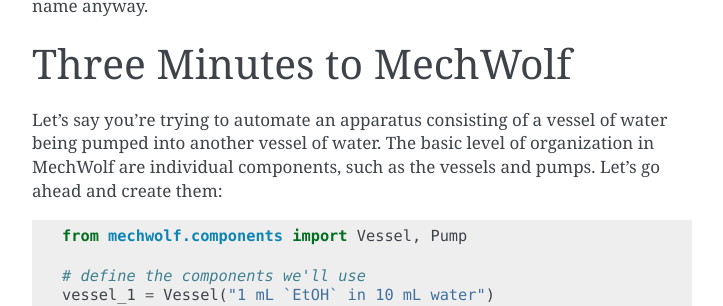
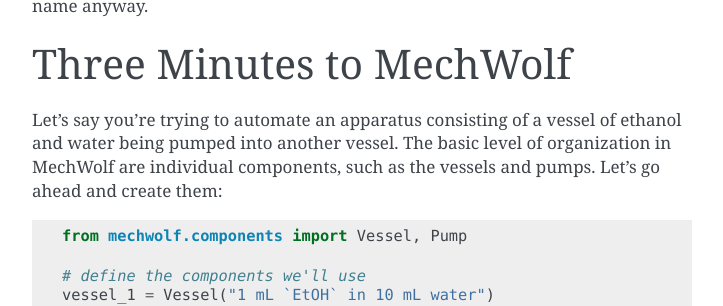
Before and after one commit to MechWolf/MechWolf, a Sphinx documentation site: the page built from docs/source/index.rst, in a window 1280 px wide and 900 px high, scrolled down 751 px. Shown: the part 152-458 px from the top of the window, without its empty margins (388-1111 px from the left). Built offline with Sphinx 7.4.7, drawn with Linux system fonts in a browser that asks for light colours; pages that are not in the unit, such as notebooks, are missing from menus.

Commit message:
Three minute intro text matches code

```diff
--- a/docs/source/index.rst
+++ b/docs/source/index.rst
@@ -36,10 +36,10 @@
 Three Minutes to MechWolf
 =========================
 
-Let's say you're trying to automate an apparatus consisting of a vessel of water
-being pumped into another vessel of water. The basic level of organization in
-MechWolf are individual components, such as the vessels and pumps.
-Let's go ahead and create them::
+Let's say you're trying to automate an apparatus consisting of a vessel of
+ethanol and water being pumped into another vessel. The basic level of
+organization in MechWolf are individual components, such as the vessels and
+pumps. Let's go ahead and create them::
 
     from mechwolf.components import Vessel, Pump
 
```
